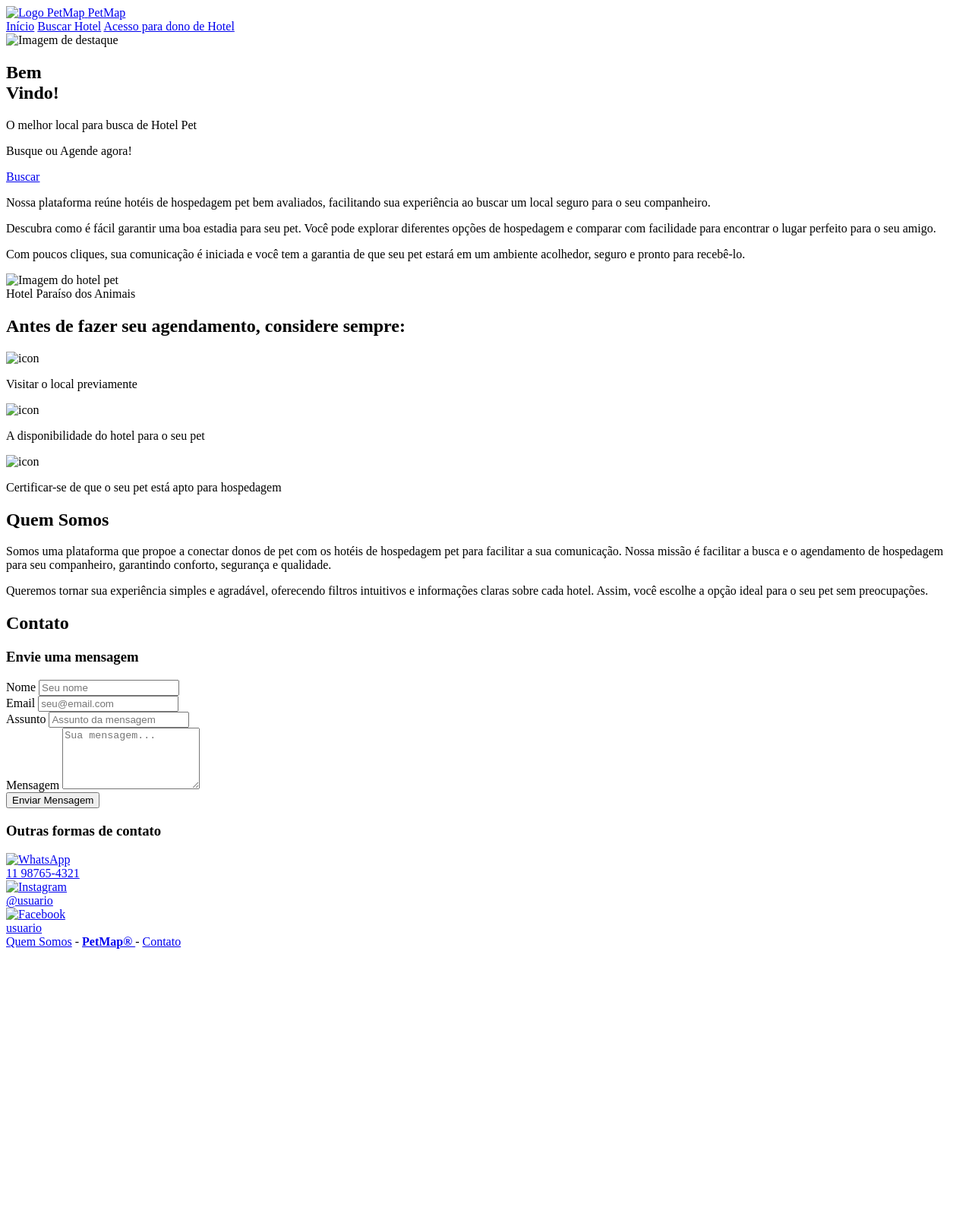
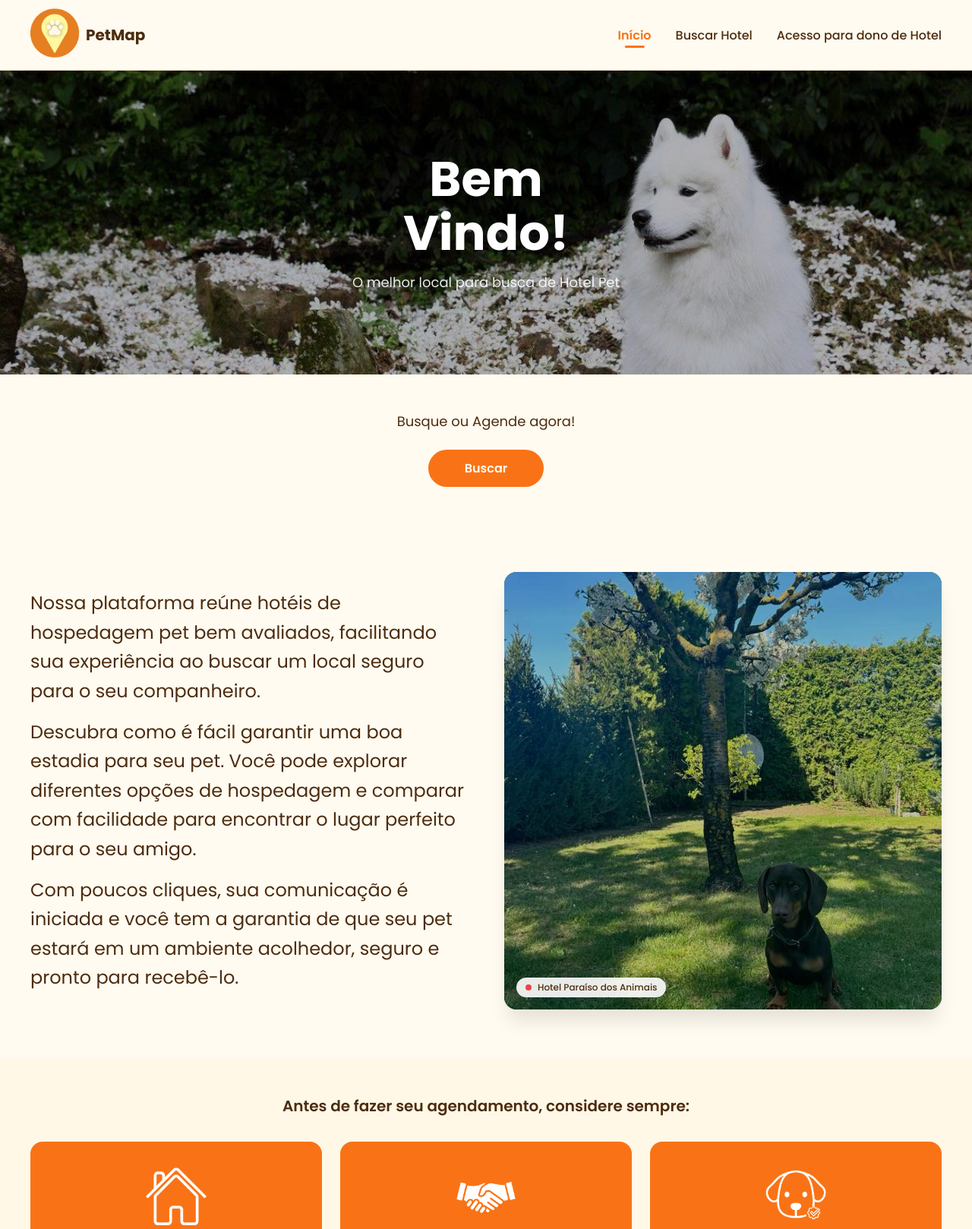
Before and after one commit to cauaraphaellc/PetMap, a plain HTML site: page index.html in a window 1280 px wide. Shown: the top 1618 px of the page at 76% size. Before the commit the page ends 1257 px from the top, so only its background shows below. Drawn offline with Linux system fonts and the light colour scheme; the site is published under a folder, as on GitHub Pages, so addresses that start at the root find nothing.

Commit message:
Update index.html

```diff
--- a/index.html
+++ b/index.html
@@ -4,15 +4,15 @@
     <meta charset="UTF-8">
     <meta name="viewport" content="width=device-width, initial-scale=1.0">
     <title>PetMap</title>
-    <link rel="stylesheet" href="/css/styledefault.css">
-    <link rel="stylesheet" href="/css/styleindex.css">
+    <link rel="stylesheet" href="css/styledefault.css">
+    <link rel="stylesheet" href="css/styleindex.css">
 </head>
 <body>
 
     <header>
         <div class="header-container">
             <a href="index.html" class="logo">
-                <img src="/img/Logo750.png" alt="Logo PetMap" class="logo-img">
+                <img src="img/Logo750.png" alt="Logo PetMap" class="logo-img">
                 <span class="logo-text">PetMap</span>
             </a>
             <nav>
@@ -25,7 +25,7 @@
 
 
     <section class="hero">
-        <img src="/img/banner.jpg" alt="Imagem de destaque" class="hero-img">
+        <img src="img/banner.jpg" alt="Imagem de destaque" class="hero-img">
         <div class="hero-overlay"></div>
         <div class="hero-content">
             <h1>Bem<br>Vindo!</h1>
@@ -54,7 +54,7 @@
                 </p>
             </div>
             <div class="content-image">
-                <img src="/img/SalsichaNaGrama.jpg" alt="Imagem do hotel pet" class="image-placeholder">
+                <img src="img/SalsichaNaGrama.jpg" alt="Imagem do hotel pet" class="image-placeholder">
                 <div class="image-label">
                     <div class="image-label-dot"></div>
                     <span class="image-label-text">Hotel Paraíso dos Animais</span>
@@ -70,21 +70,21 @@
             <div class="tips-grid">
                 <div class="tip-card">
                     <div class="tip-icon">
-                        <img src="/img/IconCasa.png" alt="icon">
+                        <img src="img/IconCasa.png" alt="icon">
                     </div>
 
                     <p class="tip-text">Visitar o local previamente</p>
                 </div>
                 <div class="tip-card">
                     <div class="tip-icon">
-                        <img src="/img/IconAperto.png" alt="icon">
+                        <img src="img/IconAperto.png" alt="icon">
                     </div>
 
                     <p class="tip-text">A disponibilidade do hotel para o seu pet</p>
                 </div>
                 <div class="tip-card">
                     <div class="tip-icon">
-                        <img src="/img/IconCachorro.png" alt="icon">
+                        <img src="img/IconCachorro.png" alt="icon">
                     </div>
 
                     <p class="tip-text">Certificar-se de que o seu pet está apto para hospedagem</p>
@@ -141,21 +141,21 @@
                             <div class="social-links">
                     <a href="https://wa.me/" target="_blank" rel="noopener noreferrer" class="social-item">
                         <div class="social-icon whatsapp">
-                            <img src="/img/IconWhatsapp.png" alt="WhatsApp">
+                            <img src="img/IconWhatsapp.png" alt="WhatsApp">
                         </div>
                         <span>11 98765-4321</span>
                      </a>
 
                     <a href="https://instagram.com/" target="_blank" rel="noopener noreferrer" class="social-item">
                         <div class="social-icon instagram">
-                            <img src="/img/IconInstagram.png" alt="Instagram">
+                            <img src="img/IconInstagram.png" alt="Instagram">
                         </div>
                         <span>@usuario</span>
                      </a>
 
                     <a href="https://facebook.com/" target="_blank" rel="noopener noreferrer" class="social-item">
                         <div class="social-icon facebook">
-                            <img src="/img/IconFacebook.png" alt="Facebook">
+                            <img src="img/IconFacebook.png" alt="Facebook">
                         </div>
                         <span>usuario</span>
                     </a>
```
